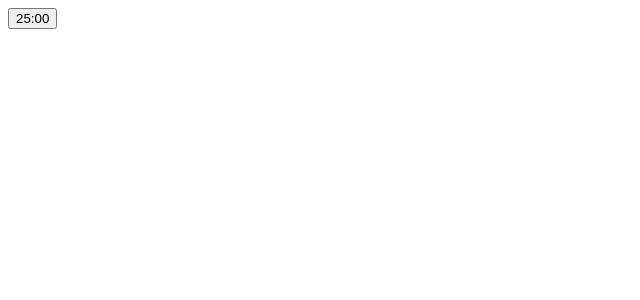
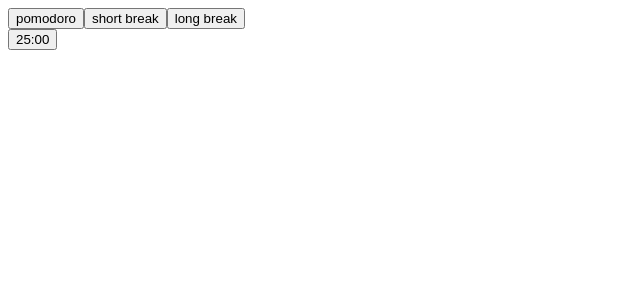
Before and after one commit to En-Jen/pomodoro-timer, a React (Create React App) app: page / in a window 1280 px wide. Shown: the top 300 px of the page, without its empty margins (0-640 px from the left). Built offline with nearby package versions, Linux system fonts and the light colour scheme.

Commit message:
add Controls

```diff
--- a/src/App.js
+++ b/src/App.js
@@ -1,12 +1,33 @@
 import React, { useState } from 'react';
+import Controls from './components/Controls';
 import Timer from './components/Timer';
 
 function App() {
-  const [pomoLength, setPomoLength] = useState(25);
+	const [pomoLength, setPomoLength] = useState(25);
+  const [shortLength, setShortLength] = useState(5);
+  const [longLength, setLongLength] = useState(15);
+  const [isTimerOn, setIsTimerOn] = useState(false);
+  const [secondsLeft, setSecondsLeft] = useState(pomoLength * 60);
+  const [timerMode, setTimerMode] = useState('pomodoro');
 
 	return (
 		<div>
-			<Timer pomoLength={pomoLength} setPomoLength={setPomoLength} />
+			<Controls
+        setSecondsLeft={setSecondsLeft}
+        timerMode={timerMode}
+        setTimerMode={setTimerMode}
+        pomoLength={pomoLength}
+        shortLength={shortLength}
+        longLength={longLength}
+        setIsTimerOn={setIsTimerOn}
+			/>
+			<Timer
+				pomoLength={pomoLength}
+				secondsLeft={secondsLeft}
+				setSecondsLeft={setSecondsLeft}
+        isTimerOn={isTimerOn}
+        setIsTimerOn={setIsTimerOn}
+			/>
 		</div>
 	);
 }
--- /dev/null
+++ b/src/components/Button.js
@@ -0,0 +1,17 @@
+import React from 'react';
+import styled from 'styled-components/macro';
+
+function Button({ width, onClick, children }) {
+	return (
+		<Wrapper width={width} onClick={onClick}>
+			{children}
+		</Wrapper>
+	);
+}
+
+const Wrapper = styled.button`
+	width: ${p => (p.width ? `${p.width}px` : 'auto')};
+
+`;
+
+export default Button;
--- /dev/null
+++ b/src/components/Controls.js
@@ -0,0 +1,37 @@
+import React, { useEffect } from 'react';
+import Button from './Button';
+
+function Controls({
+	timerMode,
+	setTimerMode,
+	setSecondsLeft,
+	pomoLength,
+	shortLength,
+	longLength,
+	setIsTimerOn,
+}) {
+	const handleClick = e => {
+		setTimerMode(e.target.innerHTML);
+		setIsTimerOn(false);
+	};
+
+	useEffect(() => {
+		if (timerMode === 'pomodoro') {
+			setSecondsLeft(pomoLength * 60);
+		} else if (timerMode === 'short break') {
+			setSecondsLeft(shortLength * 60);
+		} else if (timerMode === 'long break') {
+			setSecondsLeft(longLength * 60);
+		}
+	}, [timerMode]);
+
+	return (
+		<div>
+			<Button onClick={handleClick}>pomodoro</Button>
+			<Button onClick={handleClick}>short break</Button>
+			<Button onClick={handleClick}>long break</Button>
+		</div>
+	);
+}
+
+export default Controls;
--- a/src/components/Timer.js
+++ b/src/components/Timer.js
@@ -1,10 +1,13 @@
 import React, { useState, useEffect } from 'react';
-import styled from 'styled-components/macro';
+//import styled from 'styled-components/macro';
 
-function Timer({ pomoLength, setPomoLength }) {
-	const [secondsLeft, setSecondsLeft] = useState(pomoLength * 60);
-	const [isTimerOn, setIsTimerOn] = useState(false);
-
+function Timer({
+	pomoLength,
+	secondsLeft,
+	setSecondsLeft,
+	isTimerOn,
+	setIsTimerOn,
+}) {
 	const formatTimeLeft = secondsLeft => {
 		let mins = Math.floor(secondsLeft / 60);
 		let secs = secondsLeft - mins * 60;
```
